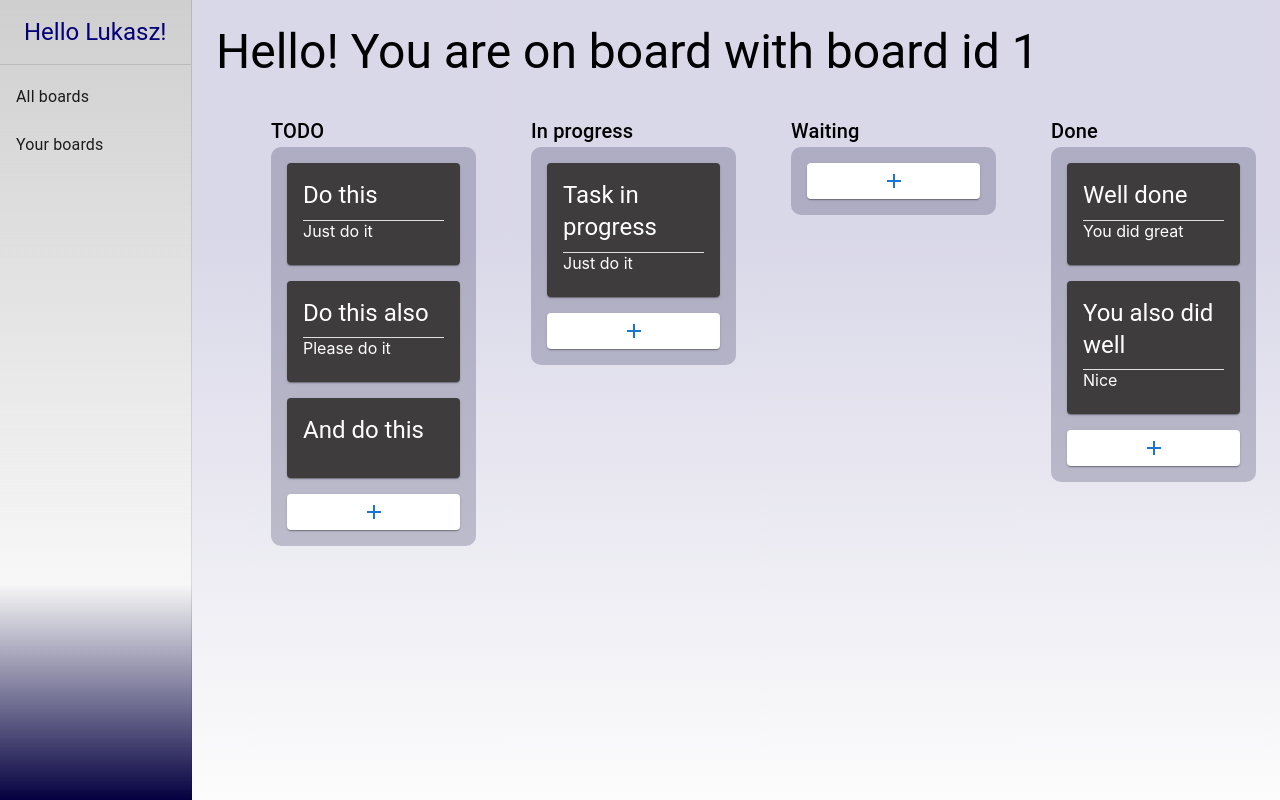
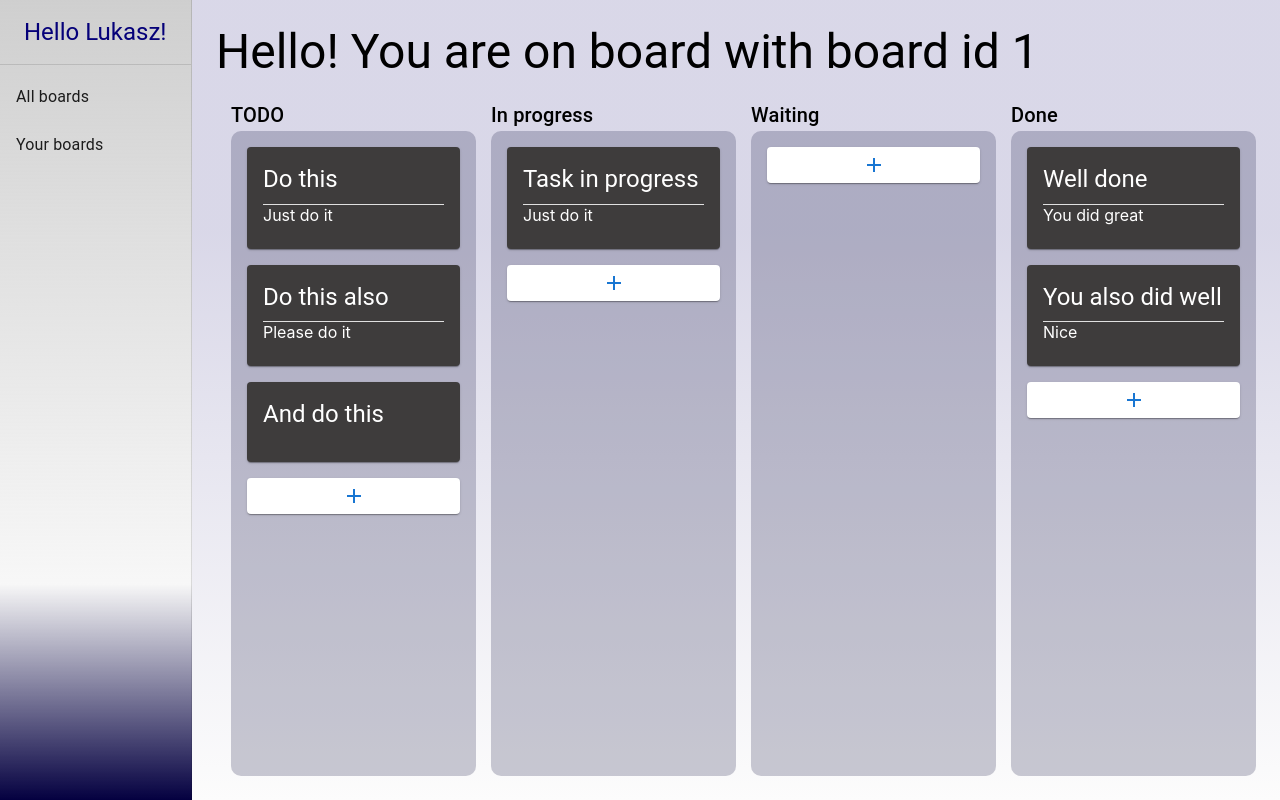
Before and after one commit to Kameal22/trello-inspired-app, a React (Create React App) app: page /boards/1 in a window 1280 px wide. Built offline with nearby package versions, Linux system fonts and the light colour scheme.

Commit message:
Fixed placeholder for drag n drop

```diff
--- a/src/components/Column/Column.js
+++ b/src/components/Column/Column.js
@@ -6,7 +6,7 @@ import AddIcon from "@mui/icons-material/Add";
 import TaskFormDialog from "../TaskFormDialog/TaskFormDialog";
 import {Draggable} from "react-beautiful-dnd";
 
-const Column = ({columnId, name}) => {
+const Column = ({columnId, name, provided}) => {
     const [tasks, setTasks] = useState(mockedTasks[columnId]);
     const [formOpen, setFormOpen] = useState(false);
 
@@ -49,7 +49,10 @@ const Column = ({columnId, name}) => {
         <div style={{height: '100%', display: "flex", flexDirection: "column"}}>
             <Typography variant="h6">{name}</Typography>
             <div style={{backgroundColor: 'rgba(37,37,76,0.24)', flexGrow: 1, borderRadius: '10px'}}>
-                {mappedTasks}
+                <ul style={{listStyleType: "none", margin: 0, padding: 0}} {...provided.droppableProps} ref={provided.innerRef}>
+                    {mappedTasks}
+                    {provided.placeholder}
+                </ul>
                 <Card sx={{margin: 2}}>
                     <Button style={{width: '100%'}} onClick={toggleFormDialog}>
                         <AddIcon/>
--- a/src/pages/BoardPage.js
+++ b/src/pages/BoardPage.js
@@ -14,10 +14,7 @@ const BoardPage = ({boardId}) => {
               xs={8} md={4} xl={2}>
             <Droppable droppableId={column.columnId.toString()}>
                 {provided => (
-                    <ul {...provided.droppableProps} ref={provided.innerRef} style={{listStyleType: "none"}}>
-                        <Column {...column}/>
-                        {provided.placeholder}
-                    </ul>
+                        <Column {...column} provided={provided}/>
                 )}
             </Droppable>
         </Grid>);
```
